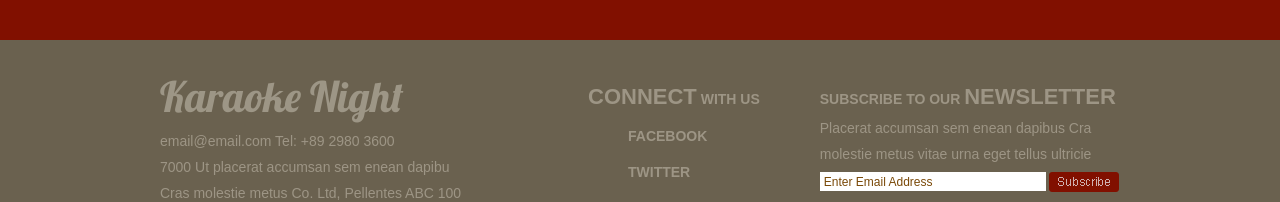
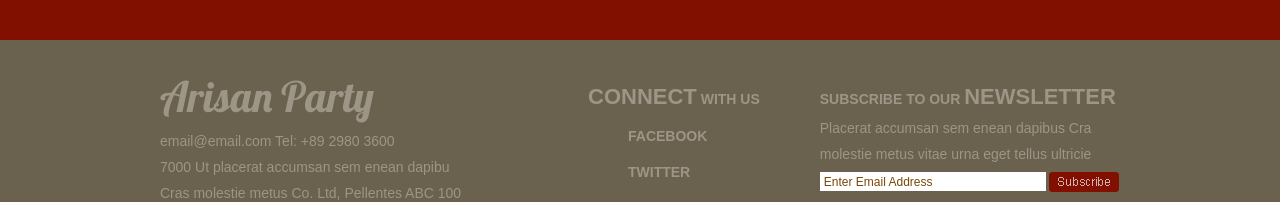
Before and after one commit to arisanparty/club, a plain HTML site: page index.html in a window 1280 px wide. Shown: the part 1142-1344 px from the top of the page. Drawn offline with Linux system fonts and the light colour scheme.

Commit message:
Update index.html

```diff
--- a/index.html
+++ b/index.html
@@ -61,7 +61,7 @@
 		<div id="footer">
 			<div>
 				<div id="first">
-					<a href="index.html" class="logo">Karaoke Night</a>
+					<a href="index.html" class="logo">Arisan Party</a>
 					<p>email@email.com    Tel: +89 2980 3600</p>
 					<p>7000 Ut placerat accumsan sem enean dapibu</p>
 					<p>Cras molestie metus Co. Ltd, Pellentes ABC 100</p>
```
